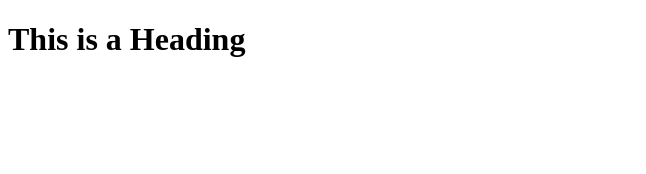
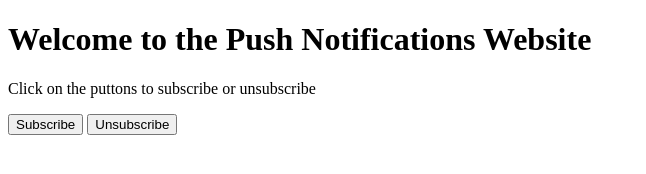
Before and after one commit to JochenHansoul/push-notification, a website: page public/index.html in a window 1280 px wide. Shown: the whole page, without its empty margins (0-646 px from the left). Drawn offline with Linux system fonts and the light colour scheme.

Commit message:
Added some more content, two buttons to subscribe and unsubscribe and an output for responses.

```diff
--- a/public/index.html
+++ b/public/index.html
@@ -7,6 +7,10 @@
   <script defer src="./js/index.js"></script>
 </head>
 <body>
-  <h1>This is a Heading</h1>
+  <h1>Welcome to the Push Notifications Website</h1>
+  <p>Click on the puttons to subscribe or unsubscribe</p>
+  <button type="button" id="subscribe">Subscribe</button>
+  <button type="button" id="unsubscribe">Unsubscribe</button>
+  <output name="result"></output>
 </body>
 </html>
```
